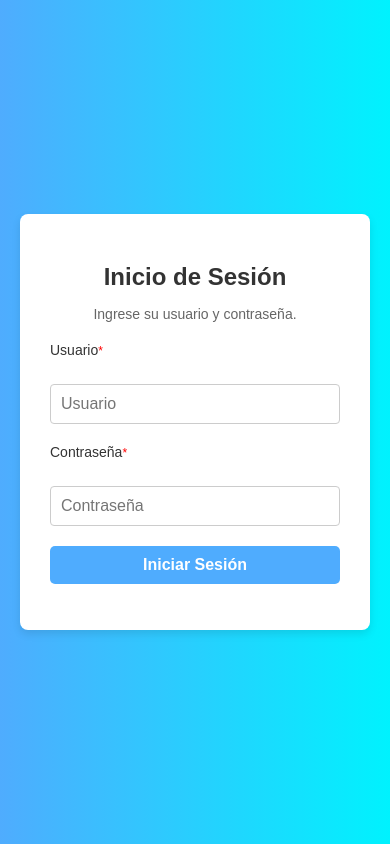
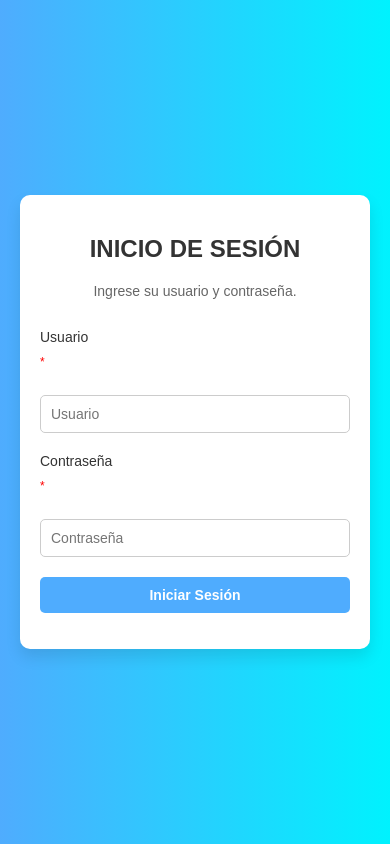
Before and after one commit to AngelReyesZN/my-first-static-web-app2, a plain HTML site: page src/index.html in a window 390 px wide. Drawn offline with Linux system fonts and the light colour scheme.

Commit message:
Update styles.css

```diff
--- a/src/styles.css
+++ b/src/styles.css
@@ -1,6 +1,6 @@
 /* Establecer el estilo general para el cuerpo */
 body {
-    font-family: Arial, sans-serif;
+    font-family: 'Arial', sans-serif;
     background: linear-gradient(to right, #4facfe, #00f2fe); /* Fondo de gradiente */
     margin: 0;
     padding: 0;
@@ -8,6 +8,7 @@ body {
     justify-content: center;
     align-items: center;
     height: 100vh;
+    color: #333;
 }
 
 /* Contenedor general */
@@ -16,29 +17,37 @@ body {
     max-width: 400px; /* Limitar el tamaño máximo */
     padding: 20px;
     box-sizing: border-box;
+    text-align: center;
 }
 
 /* Estilo del formulario */
 .formulario {
     background: white;
-    padding: 30px;
-    border-radius: 8px;
-    box-shadow: 0 4px 8px rgba(0, 0, 0, 0.1); /* Sombras suaves */
-    text-align: center;
+    padding: 40px;
+    border-radius: 10px;
+    box-shadow: 0 8px 15px rgba(0, 0, 0, 0.1); /* Sombras suaves */
+    transition: transform 0.3s ease; /* Efecto suave en el formulario */
+}
+
+/* Animación de hover para el formulario */
+.formulario:hover {
+    transform: translateY(-10px);
 }
 
 /* Título del formulario */
 .formulario h2 {
-    font-size: 24px;
+    font-size: 28px;
     color: #333;
-    margin-bottom: 15px;
+    margin-bottom: 20px;
+    text-transform: uppercase;
+    font-weight: 600;
 }
 
 /* Texto adicional */
 .formulario p {
     color: #666;
     font-size: 14px;
-    margin-bottom: 20px;
+    margin-bottom: 30px;
 }
 
 /* Estilo para las etiquetas */
@@ -53,25 +62,33 @@ label {
 /* Estilo para los campos de entrada */
 .campos {
     width: 100%;
-    padding: 10px;
+    padding: 12px;
     font-size: 16px;
-    border-radius: 4px;
+    border-radius: 5px;
     border: 1px solid #ccc;
     margin-bottom: 20px;
     box-sizing: border-box;
+    transition: border-color 0.3s ease;
+}
+
+/* Efecto en los campos de entrada al tener el foco */
+.campos:focus {
+    border-color: #4facfe;
+    outline: none;
 }
 
 /* Estilo para los botones */
 .boton {
     background-color: #4facfe;
     color: white;
-    padding: 10px 20px;
+    padding: 12px;
     border: none;
     border-radius: 5px;
     cursor: pointer;
-    font-size: 16px;
+    font-size: 18px;
     font-weight: bold;
     width: 100%;
+    transition: background-color 0.3s ease;
 }
 
 /* Efecto al pasar el ratón sobre el botón */
@@ -83,4 +100,39 @@ label {
 span {
     color: red;
     font-size: 12px;
+    display: block;
+    margin-top: 10px;
 }
+
+/* Estilo para el mensaje de error general */
+.error-message {
+    color: red;
+    font-size: 14px;
+    margin-top: 10px;
+}
+
+/* Agregar una animación al botón cuando se hace clic */
+.boton:active {
+    transform: scale(0.98);
+}
+
+/* Medios para pantallas pequeñas */
+@media (max-width: 480px) {
+    .formulario {
+        padding: 20px;
+    }
+
+    .formulario h2 {
+        font-size: 24px;
+    }
+
+    .campos {
+        font-size: 14px;
+        padding: 10px;
+    }
+
+    .boton {
+        font-size: 14px;
+        padding: 10px;
+    }
+}
```
